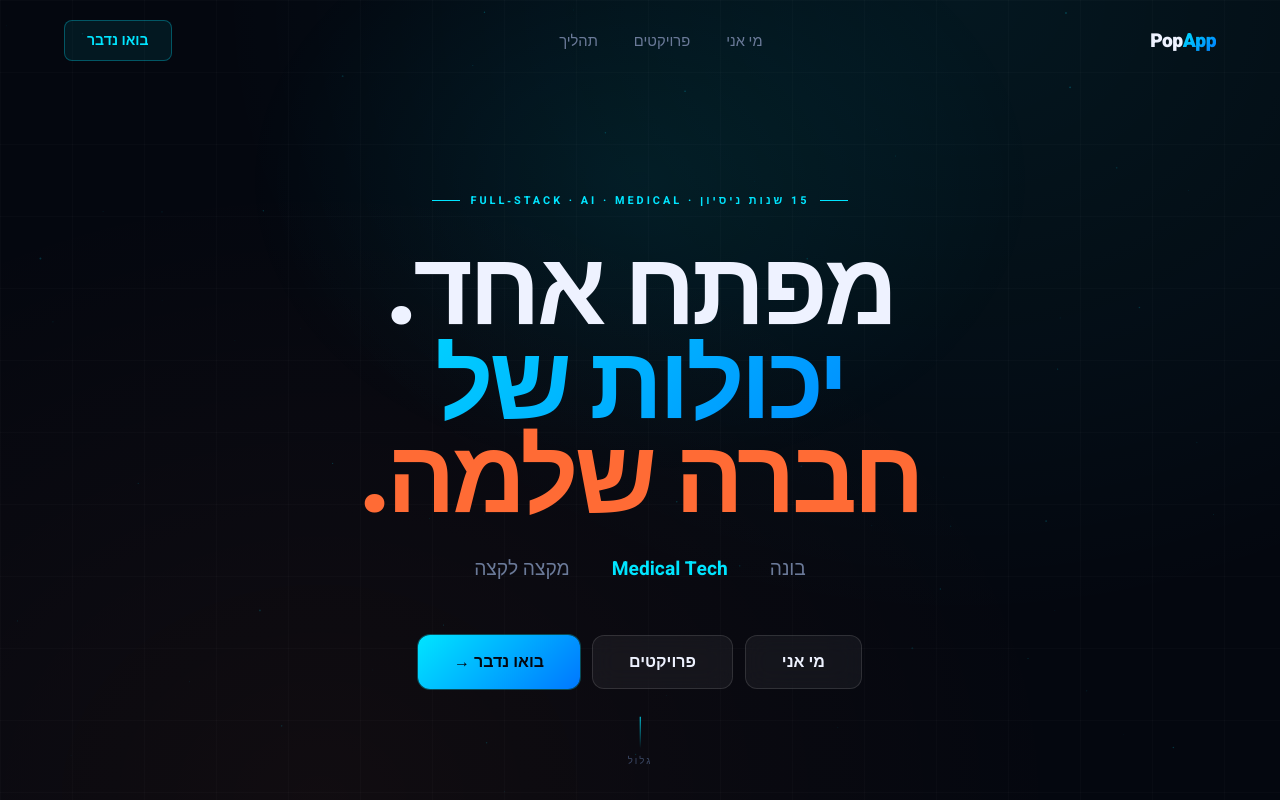
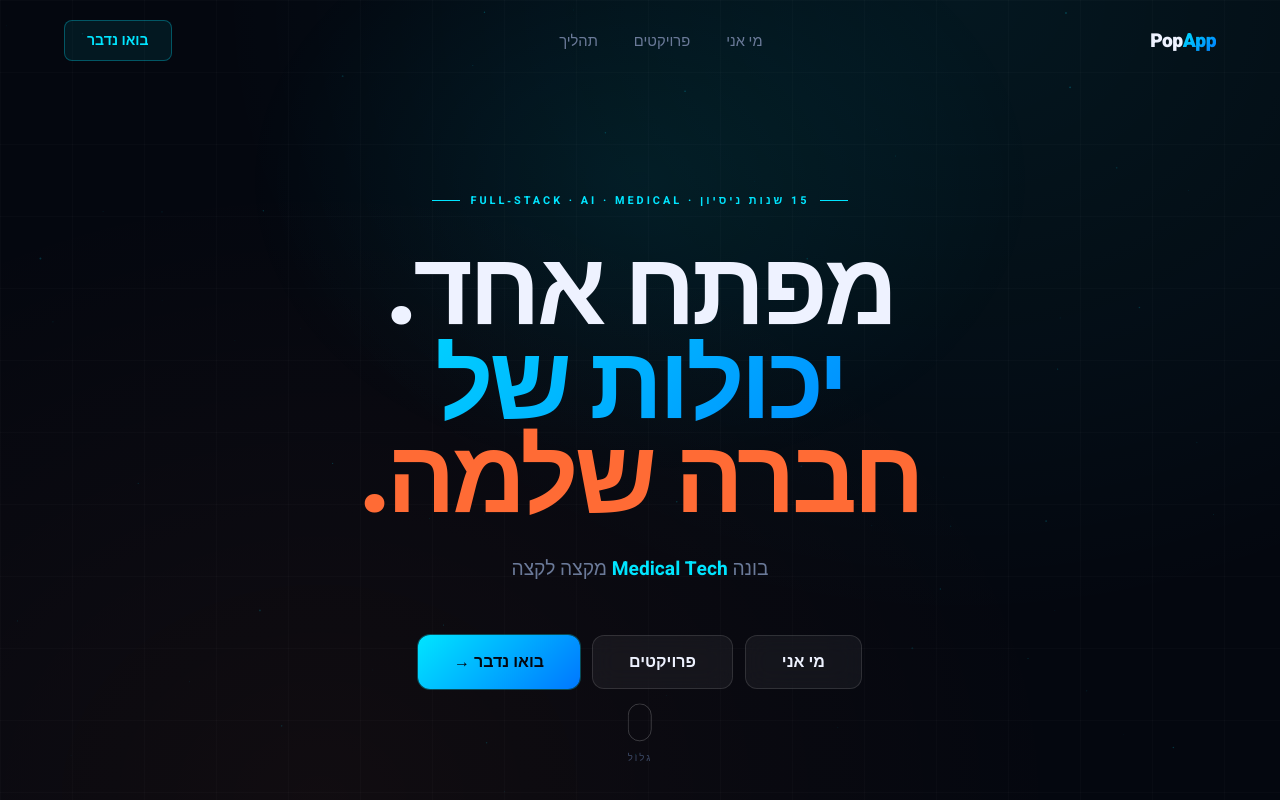
Before and after one commit to studioidan/popapp-website, a Next.js app: page / in a window 1280 px wide. Shown: the top 800 px of the page. Built offline with nearby package versions, Linux system fonts and the light colour scheme.

Commit message:
fix: scroll indicator → mouse icon + dot animation, word cycle inline

```diff
--- a/components/Hero.tsx
+++ b/components/Hero.tsx
@@ -77,20 +77,17 @@ export default function Hero() {
           <span style={{ display: 'block', color: 'var(--accent-warm)' }}>חברה שלמה.</span>
         </h1>
 
-        {/* word cycle */}
-        <div className="ha" style={{
-          display: 'flex', alignItems: 'center', justifyContent: 'center',
-          gap: 10, marginBottom: 52, flexWrap: 'wrap',
-        }}>
-          <span style={{ color:'var(--text-secondary)', fontSize:'clamp(1rem,2vw,1.2rem)', fontWeight:300 }}>בונה</span>
+        {/* word cycle — all inline, no wrap */}
+        <div className="ha" style={{ marginBottom: 52, fontSize:'clamp(1rem,2vw,1.2rem)', color:'var(--text-secondary)', fontWeight:300 }}>
+          <span>בונה </span>
           <span style={{
-            fontSize: 'clamp(1rem,2vw,1.2rem)', fontWeight: 700, color: 'var(--accent)',
+            fontWeight: 700, color: 'var(--accent)',
             opacity: fading ? 0 : 1,
             transform: fading ? 'translateY(-6px)' : 'translateY(0)',
             transition: 'opacity 0.32s, transform 0.32s',
-            display: 'inline-block', minWidth: 'clamp(130px,18vw,180px)',
+            display: 'inline-block',
           }}>{WORDS[wordIdx]}</span>
-          <span style={{ color:'var(--text-secondary)', fontSize:'clamp(1rem,2vw,1.2rem)', fontWeight:300 }}>מקצה לקצה</span>
+          <span> מקצה לקצה</span>
         </div>
 
         {/* 3 buttons */}
@@ -143,19 +140,39 @@ export default function Hero() {
 
       {/* scroll indicator */}
       <div style={{
-        position: 'absolute', bottom: 28, left: '50%',
-        display: 'flex', flexDirection: 'column', alignItems: 'center', gap: 6,
-        color: 'var(--text-muted)', fontSize: '0.6rem', letterSpacing: '2px',
-        textTransform: 'uppercase', animation: 'floatY 2.5s ease-in-out infinite',
+        position: 'absolute', bottom: 32, left: '50%',
+        display: 'flex', flexDirection: 'column', alignItems: 'center', gap: 10,
+        animation: 'floatY 2.5s ease-in-out infinite',
       }}>
-        <div style={{ width: 1, height: 32, background: 'linear-gradient(to bottom,var(--accent),transparent)' }} />
-        גלול
+        {/* animated mouse icon */}
+        <div style={{
+          width: 24, height: 38, borderRadius: 12,
+          border: '1.5px solid rgba(255,255,255,0.2)',
+          display: 'flex', alignItems: 'flex-start', justifyContent: 'center',
+          padding: '6px 0',
+          position: 'relative',
+        }}>
+          <div style={{
+            width: 3, height: 8, borderRadius: 2,
+            background: 'var(--accent)',
+            animation: 'scrollDot 1.8s ease-in-out infinite',
+          }} />
+        </div>
+        <span style={{
+          fontSize: '0.6rem', color: 'var(--text-muted)',
+          letterSpacing: '2px', textTransform: 'uppercase',
+        }}>גלול</span>
       </div>
 
       <style>{`
         @keyframes floatY {
           0%,100%{transform:translateX(-50%) translateY(0)}
-          50%{transform:translateX(-50%) translateY(-8px)}
+          50%{transform:translateX(-50%) translateY(-6px)}
+        }
+        @keyframes scrollDot {
+          0%{opacity:1;transform:translateY(0)}
+          80%{opacity:0;transform:translateY(8px)}
+          100%{opacity:0;transform:translateY(0)}
         }
       `}</style>
     </section>
```
